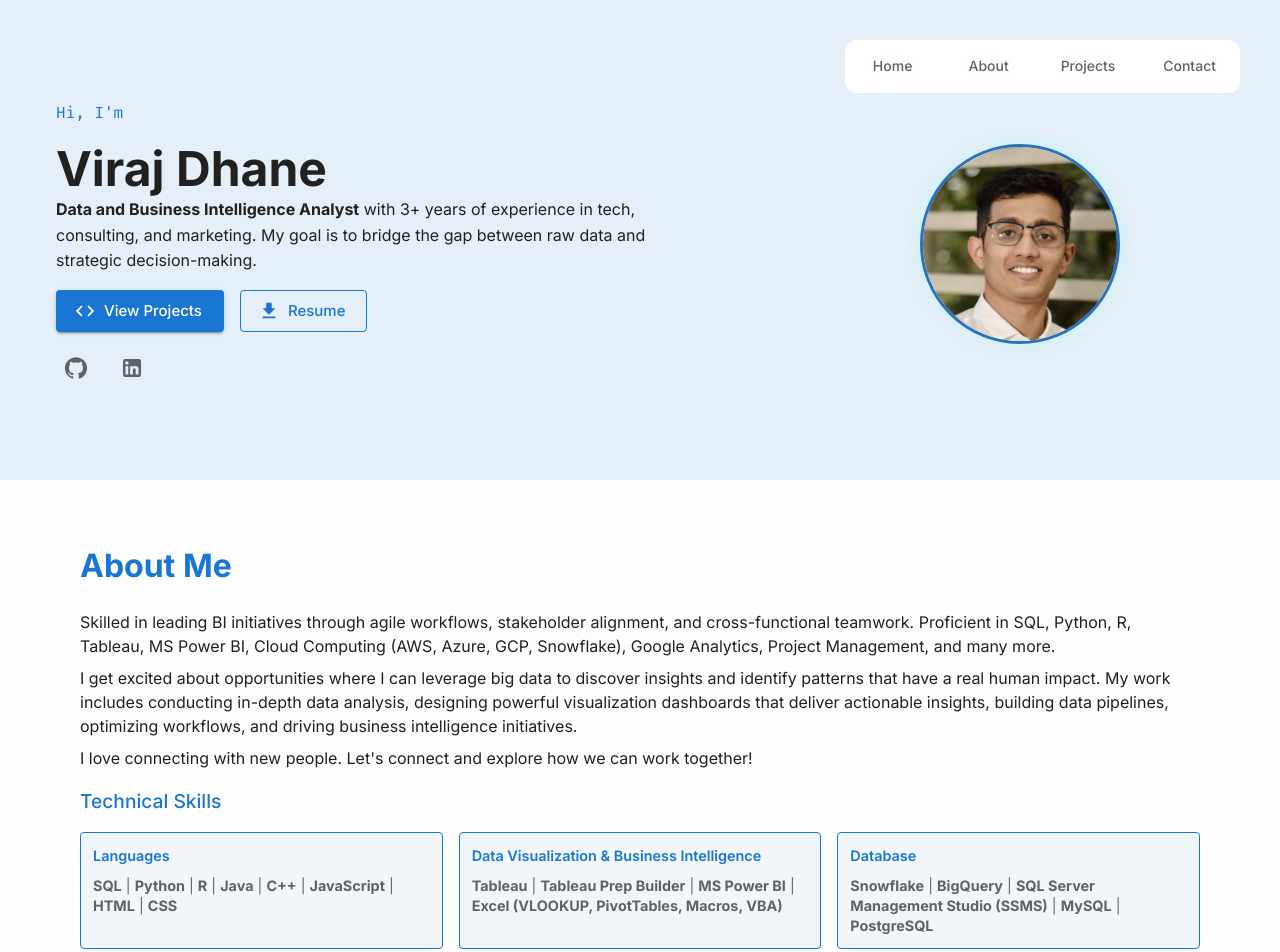
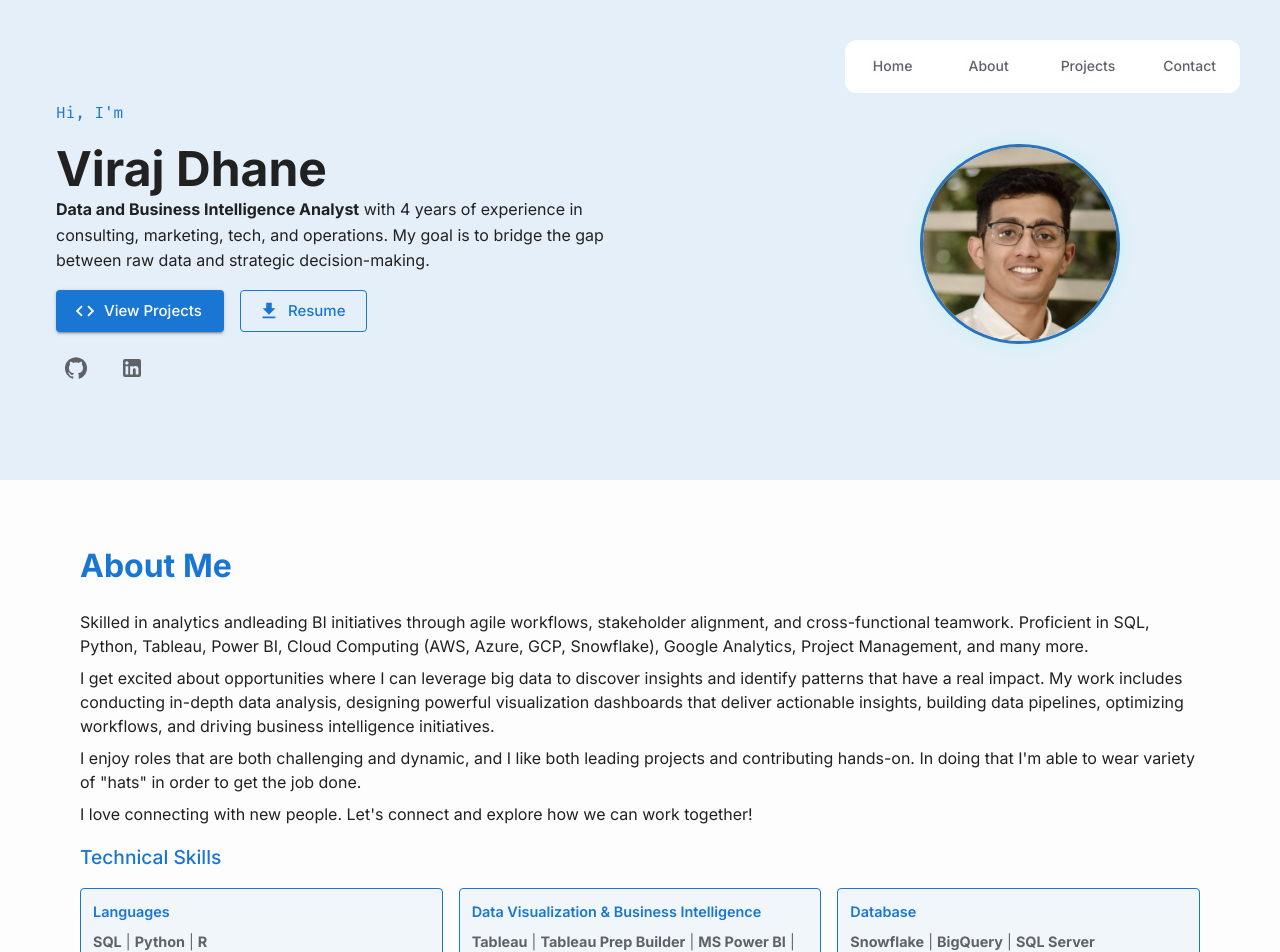
Before and after one commit to viraj-dhane/viraj-dhane.github.io, a React (Vite) app: page / in a window 1280 px wide. Shown: the top 952 px of the page. Built offline with nearby package versions, Linux system fonts and the light colour scheme.

Commit message:
Update info. in Home and About Page, and technical skills

```diff
--- a/src/components/About.tsx
+++ b/src/components/About.tsx
@@ -4,14 +4,14 @@ import { Theme } from "@mui/material/styles";
 import { motion } from "framer-motion";
 
 const skills = {
-  "Languages": ["SQL", "Python", "R", "Java", "C++", "JavaScript", "HTML", "CSS"],
+  "Languages": ["SQL", "Python", "R"],
   "Data Visualization & Business Intelligence": ["Tableau", "Tableau Prep Builder", "MS Power BI", "Excel (VLOOKUP, PivotTables, Macros, VBA)"],
   "Database": ["Snowflake", "BigQuery", "SQL Server Management Studio (SSMS)", "MySQL", "PostgreSQL"],
   "Data Engineering & Management": ["ETL/ELT Pipelines", "Data Modeling", "Data Warehousing", "Data Integration", "Data Quality", "Data Governance", "Data Privacy", "API Integration", "Data Advocacy"],
   "Cloud Computing": ["AWS", "GCP", "Snowflake", "Azure", "Databricks"],
-  "Data Orchestration & DevOps": ["Azure DevOps", "Airflow", "CI/CD"],
+  "Data Orchestration & DevOps": ["Airflow", "Git","Azure DevOps", "CI/CD"],
   "Media Intelligence": ["Google Analytics", "Meltwater", "MuckRack"],
-  // "Other Skills": ["Pandas", "NumPy", "Matplotlib", "PyTorch", "PySpark", "TensorFlow", "Scikit-learn", "SciPy", "GenAI", "Statistical Analysis", "Descriptive Analytics", "Predictive Analytics", "Prescriptive Analytics", "Robotic Process Automation (RPA)"]
+  // "Other Skills": ["Pandas", "NumPy", "Matplotlib", "PyTorch", "PySpark", "TensorFlow", "Scikit-learn", "SciPy", "GenAI", "Statistical Analysis", "Descriptive Analytics", "Predictive Analytics", "Prescriptive Analytics", "Robotic Process Automation (RPA)", "Java", "C++", "JavaScript", "HTML", "CSS"]
 };
 
 const About = () => (
@@ -66,7 +66,7 @@ const About = () => (
                 fontSize: { xs: "0.9rem", sm: "1rem" }, // Reduced font size
               }}
             >
-              Skilled in leading BI initiatives through agile workflows, stakeholder alignment, and cross-functional teamwork. Proficient in SQL, Python, R, Tableau, MS Power BI, Cloud Computing (AWS, Azure, GCP, Snowflake), Google Analytics, Project Management, and many more.
+              Skilled in analytics andleading BI initiatives through agile workflows, stakeholder alignment, and cross-functional teamwork. Proficient in SQL, Python, Tableau, Power BI, Cloud Computing (AWS, Azure, GCP, Snowflake), Google Analytics, Project Management, and many more.
             </Typography>
             <Typography
               variant="body1"
@@ -78,7 +78,19 @@ const About = () => (
                 fontSize: { xs: "0.9rem", sm: "1rem" }, // Reduced font size
               }}
             >
-              I get excited about opportunities where I can leverage big data to discover insights and identify patterns that have a real human impact. My work includes conducting in-depth data analysis, designing powerful visualization dashboards that deliver actionable insights, building data pipelines, optimizing workflows, and driving business intelligence initiatives.
+              I get excited about opportunities where I can leverage big data to discover insights and identify patterns that have a real impact. My work includes conducting in-depth data analysis, designing powerful visualization dashboards that deliver actionable insights, building data pipelines, optimizing workflows, and driving business intelligence initiatives.
+            </Typography>
+            <Typography
+              variant="body1"
+              paragraph
+              sx={{
+                textAlign: "left",
+                lineHeight: 1.5, // Reduced line height
+                mb: 1, // Reduced margin
+                fontSize: { xs: "0.9rem", sm: "1rem" }, // Reduced font size
+              }}
+            >
+              I enjoy roles that are both challenging and dynamic, and I like both leading projects and contributing hands-on. In doing that I'm able to wear variety of "hats" in order to get the job done.
             </Typography>
             <Typography
               variant="body1"
--- a/src/components/Home.tsx
+++ b/src/components/Home.tsx
@@ -113,7 +113,7 @@ const Home = () => (
                   lineHeight: 1.6,
                 }}
               >
-                <strong>Data and Business Intelligence Analyst</strong> with 3+ years of experience in tech, consulting, and marketing. My goal is to bridge the gap between raw data and strategic decision-making.
+                <strong>Data and Business Intelligence Analyst</strong> with 4 years of experience in consulting, marketing, tech, and operations. My goal is to bridge the gap between raw data and strategic decision-making.
               </Typography>
             </motion.div>
 
```
